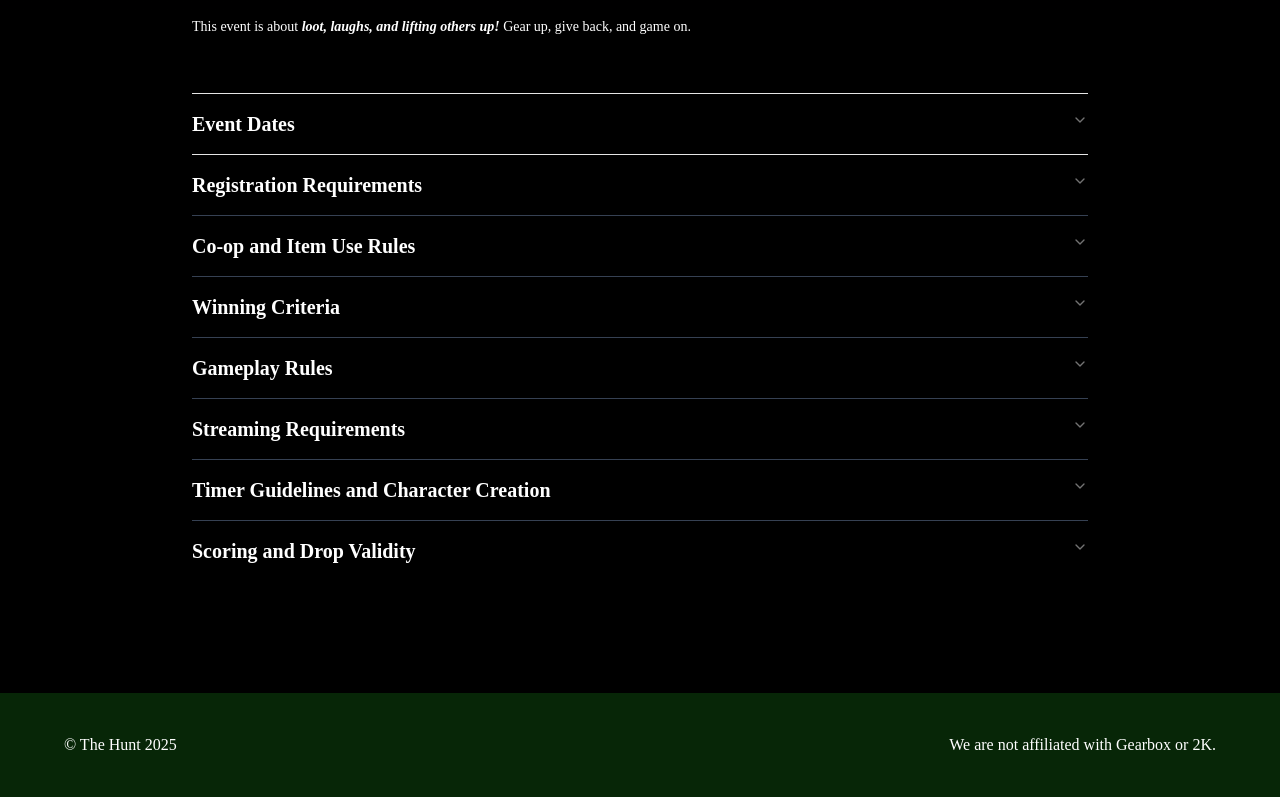
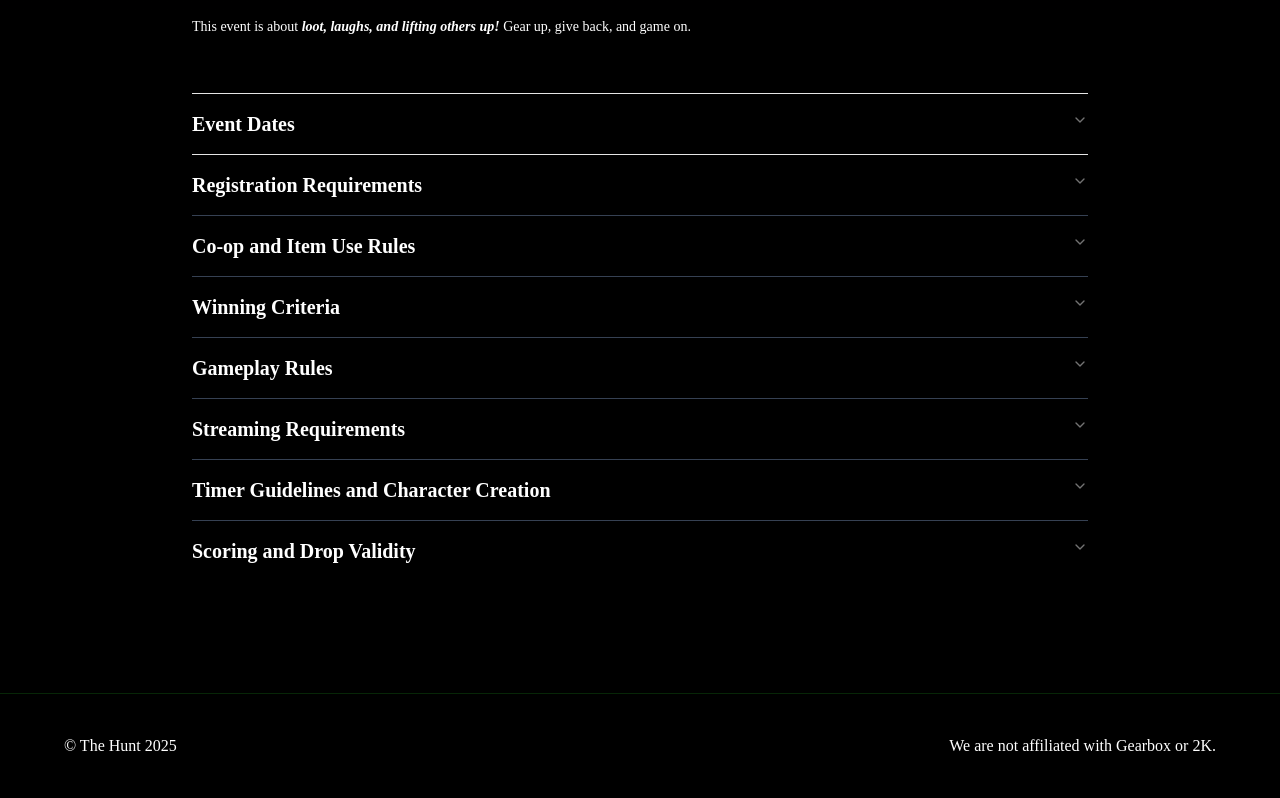
Before and after one commit to necrydark/thehunt, a Next.js app: page / in a window 1280 px wide. Shown: the part 6517-7315 px from the top of the page. Built offline with nearby package versions, Linux system fonts and the light colour scheme.

Commit message:
updated colours

```diff
--- a/src/components/footer.tsx
+++ b/src/components/footer.tsx
@@ -1,7 +1,7 @@
 
 export default function Footer() {
   return (
-    <div className='w-full bg-[#072607] py-10 px-4'>
+    <div className='w-full border-t-[#072607] border-t-[1px] bg-black py-10 px-4'>
       <div className='container max-w-6xl mx-auto flex justify-between'>
         <p className="text-white">&copy; The Hunt 2025</p>
         <p className="text-white">We are not affiliated with Gearbox or 2K.</p>
```
